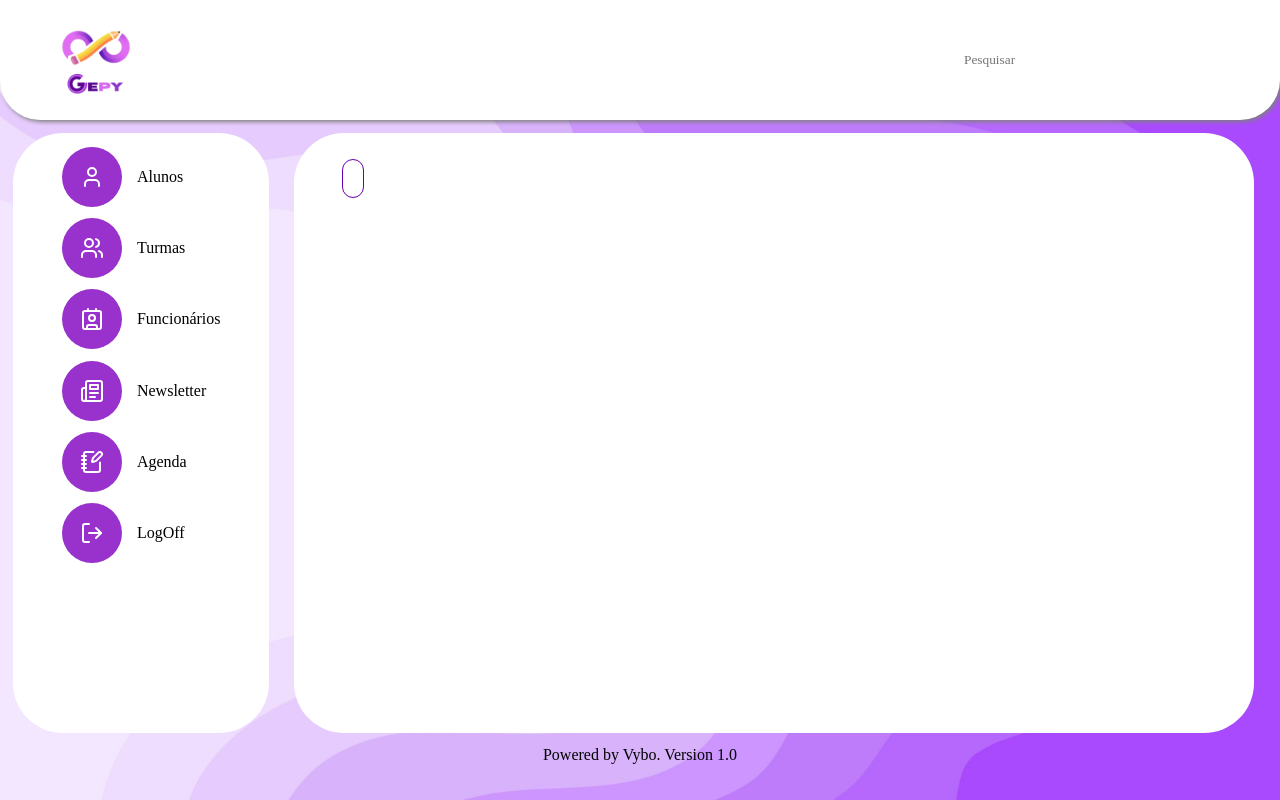
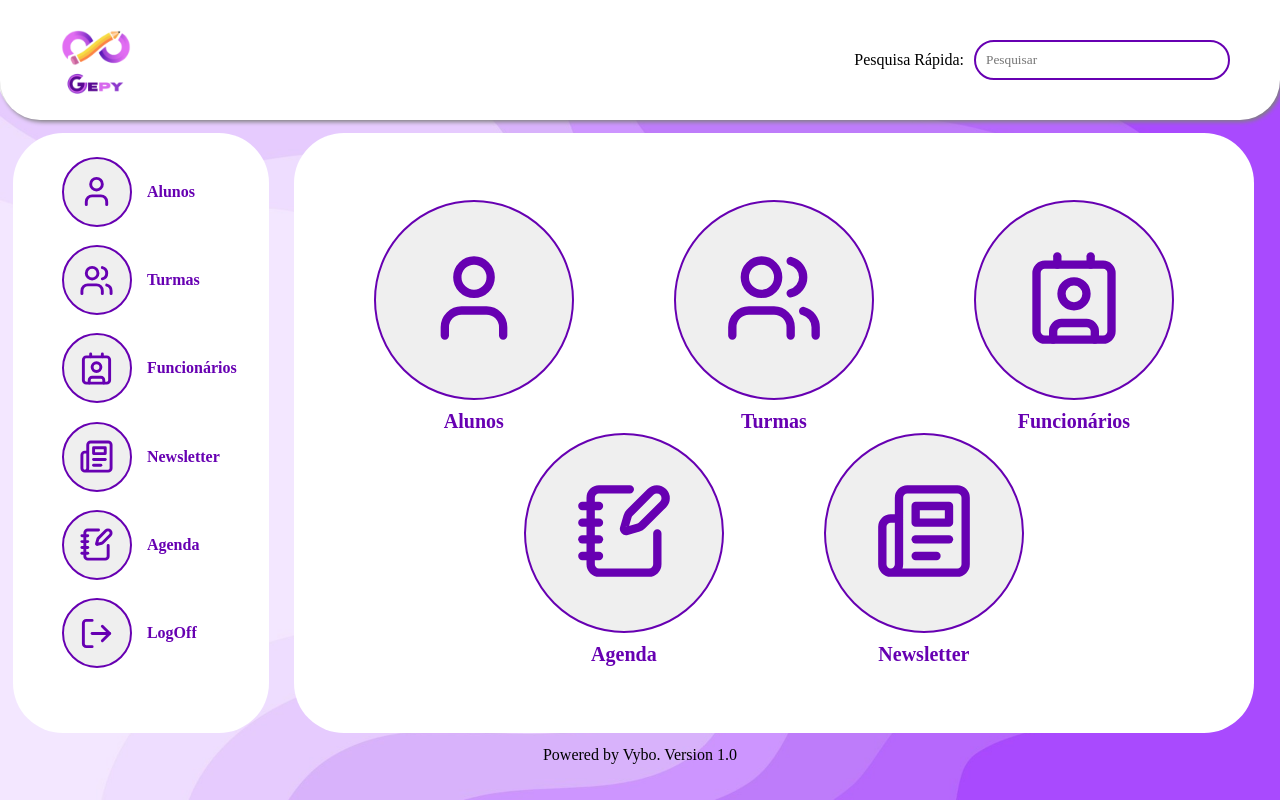
Before and after one commit to gabinethe/gepy, a React (Create React App) app: page / in a window 1280 px wide. Built offline with nearby package versions, Linux system fonts and the light colour scheme; a web font is replaced by a local one.

Commit message:
home-page finish

```diff
--- a/src/Components/Card/index.jsx
+++ b/src/Components/Card/index.jsx
@@ -1,18 +1,44 @@
 import React from "react";
 import "./style.css";
-import UIButton from "../UI/Button";
-import { User } from "lucide-react";
-import Alunos from "../Alunos";
+import { Contact, Newspaper, NotebookPen, User, Users } from "lucide-react";
 
 export default function MainForm() {
   return (
     <div className="main-form">
       <div className="icons-top">
-        <UIButton component={`Alunos`} to={`/alunos`} className="button-alunos">
-
-        </UIButton>
+        <div className="button-pattern">
+          <button className="button-home">
+            <User className="button-icon-home" />
+          </button>
+          Alunos
+        </div>
+        <div className="button-pattern">
+          <button className="button-home">
+            <Users className="button-icon-home" />
+          </button>
+          Turmas
+        </div>
+        <div className="button-pattern">
+          <button className="button-home">
+            <Contact className="button-icon-home" />
+          </button>
+          Funcionários
+        </div>
       </div>
-      <div className="icons-down"></div>
+      <div className="icons-down">
+        <div className="button-pattern">
+          <button className="button-home">
+            <NotebookPen className="button-icon-home" />
+          </button>
+          Agenda
+        </div>
+        <div className="button-pattern">
+          <button className="button-home">
+            <Newspaper className="button-icon-home" />
+          </button>
+          Newsletter
+        </div>
+      </div>
     </div>
   );
 }
--- a/src/Components/Card/style.css
+++ b/src/Components/Card/style.css
@@ -3,5 +3,44 @@
   min-height: 70vh;
   background-color: white;
   border-radius: 50px;
-  padding: 3%;
+  display: flex;
+  flex-direction: column;
+  justify-content: center;
 }
+
+.button-pattern {
+  display: flex;
+  flex-direction: column;
+  justify-content: center;
+  align-items: center;
+  gap: 10px;
+  font-size: 20px;
+  font-weight: bold;
+  color: #6700b2;
+}
+
+.button-home {
+  border: 2px solid #6700b2;
+  width: 200px;
+  height: 200px;
+  border-radius: 50%;
+}
+
+.button-icon-home {
+  width: 100px;
+  height: 100px;
+}
+
+.icons-top {
+  display: flex;
+  flex-direction: row;
+  justify-content: center;
+  gap: 100px;
+}
+
+.icons-down {
+  display: flex;
+  flex-direction: row;
+  justify-content: center;
+  gap: 100px;
+}
--- a/src/Components/Navbar/index.jsx
+++ b/src/Components/Navbar/index.jsx
@@ -4,17 +4,15 @@ import "../Navbar/style.css";
 
 export default function Navbar() {
   return (
-    <div className="app">
     <div className="nav-bar">
       <nav>
         <img className="nav-logo" src={Logo} />
 
         <div className="fast-search">
-            <label>Pesquisa Rápida: </label>
-            <input placeholder="Pesquisar"></input>
+          <p>Pesquisa Rápida: </p>
+          <input className="input-nav" placeholder="Pesquisar"></input>
         </div>
       </nav>
     </div>
-    </div>
   );
 }
--- a/src/Components/Navbar/style.css
+++ b/src/Components/Navbar/style.css
@@ -2,7 +2,6 @@
   margin: 0;
   padding: 0;
 }
-
 
 nav {
   display: flex;
@@ -26,14 +25,12 @@ nav {
   justify-content: center;
   align-items: center;
   gap: 10px;
-  margin-right: 20px;
 }
 
-input {
+.input-nav {
   width: 20vw;
   height: 5vh;
-  border-style: bold;
-  border-color: #6700b3;
+  border: 2px solid #6700b2;
   border-radius: 20px;
   padding-left: 10px;
   margin-right: 50px;
--- a/src/Components/Sidebar/index.jsx
+++ b/src/Components/Sidebar/index.jsx
@@ -12,7 +12,7 @@ import {
 export default function Sidebar() {
   return (
     <div className="sidebar-style">
-      <ul>
+      <ul className="ul-sidebar">
         <li>
           <button className="button-sidebar">
             <User />
--- a/src/Components/Sidebar/style.css
+++ b/src/Components/Sidebar/style.css
@@ -12,18 +12,25 @@
   flex-direction: column;
   align-items: center;
   justify-content: center;
-  background-color: darkorchid;
+  background-color: none;
+  border: 2px solid #6700b2;
   border-radius: 50%;
-  width: 60px;
-  height: 60px;
+  width: 70px;
+  height: 70px;
 }
 
-ul {
+.lucide {
+  color: #6700b2;
+  width: 35px;
+  height: 35px;
+}
+
+.ul-sidebar {
   display: flex;
   flex-direction: column;
   align-items: flex-start;
-  padding: 0px 35px;
-  gap: 8px;
+  padding: 10px 35px;
+  gap: 15px;
 }
 
 li {
@@ -32,4 +39,6 @@ li {
   align-items: center;
   gap: 15px;
   padding: 1%;
+  color: #6700b2;
+  font-weight: bold;
 }
--- a/src/Components/UI/Button/index.jsx
+++ /dev/null
@@ -1,22 +0,0 @@
-import React from "react";
-import "./style.css";
-
-const UIButton = ({
-  children,
-  className,
-  component: Component,
-  ...restProps
-}) => {
-  return (
-    <Component className={`ui-button ${className}`} {...restProps}>
-      {children}
-    </Component>
-  );
-};
-
-UIButton.defaultProps = {
-  component: "a",
-  className: "",
-};
-
-export default UIButton;
--- a/src/Components/UI/Button/style.css
+++ /dev/null
@@ -1,9 +0,0 @@
-.ui-button {
-  border: 1.25px solid #6700b2;
-  border-radius: 30px;
-  color: #6700b2;
-  text-decoration: none;
-  padding: 10px 10px;
-  margin-left: 10px;
-  white-space: nowrap;
-}
--- a/src/Pages/Login/index.jsx
+++ b/src/Pages/Login/index.jsx
@@ -1,9 +1,15 @@
 import React from "react";
 import "./style.css";
 import Logo from "../../Assets/Images/Logo.png";
-import { Outlet } from "react-router-dom";
+import { Outlet, useNavigate } from "react-router-dom";
 
 export default function LoginPage() {
+  const navigate = useNavigate();
+
+  function goToSecondPage() {
+    navigate("/");
+  }
+
   return (
     <div className="container-login">
       <div className="container-left">
@@ -19,7 +25,7 @@ export default function LoginPage() {
           <label>Senha: </label>
           <input placeholder="digite sua senha" type="password"></input>
 
-          <button onSubmit={''}>Entrar</button>
+          <button className="button-login-in" onClick={goToSecondPage}>Entrar</button>
 
           <a>Esqueceu a senha?</a>
           <a>Primeiro acesso</a>
--- a/src/Pages/Login/style.css
+++ b/src/Pages/Login/style.css
@@ -69,14 +69,11 @@ input {
   padding-left: 10px;
 }
 
-button {
-  width: 7vw;
-  height: 5vh;
-  border-radius: 30px;
-  background: none;
-  border-width: 5px;
-  border-color: white;
-  color: white;
-  font-weight: bold;
+.button-login-in {
+  background-color: none;
+  border: 2px solid white;
+  border-radius: 50px;
+  width: 100px;
+  height: 50px;
   cursor: pointer;
 }
```
Lines whose indentation alone changed are shown as unchanged.
